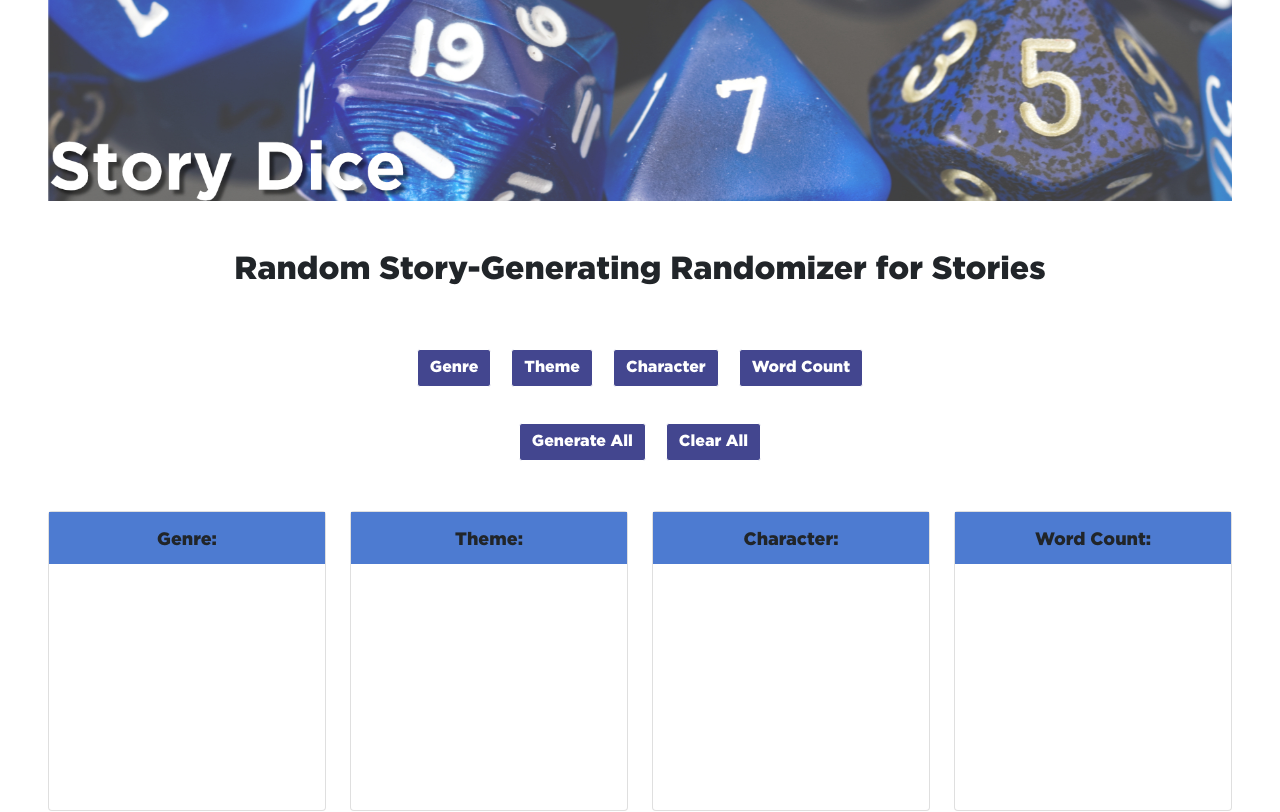
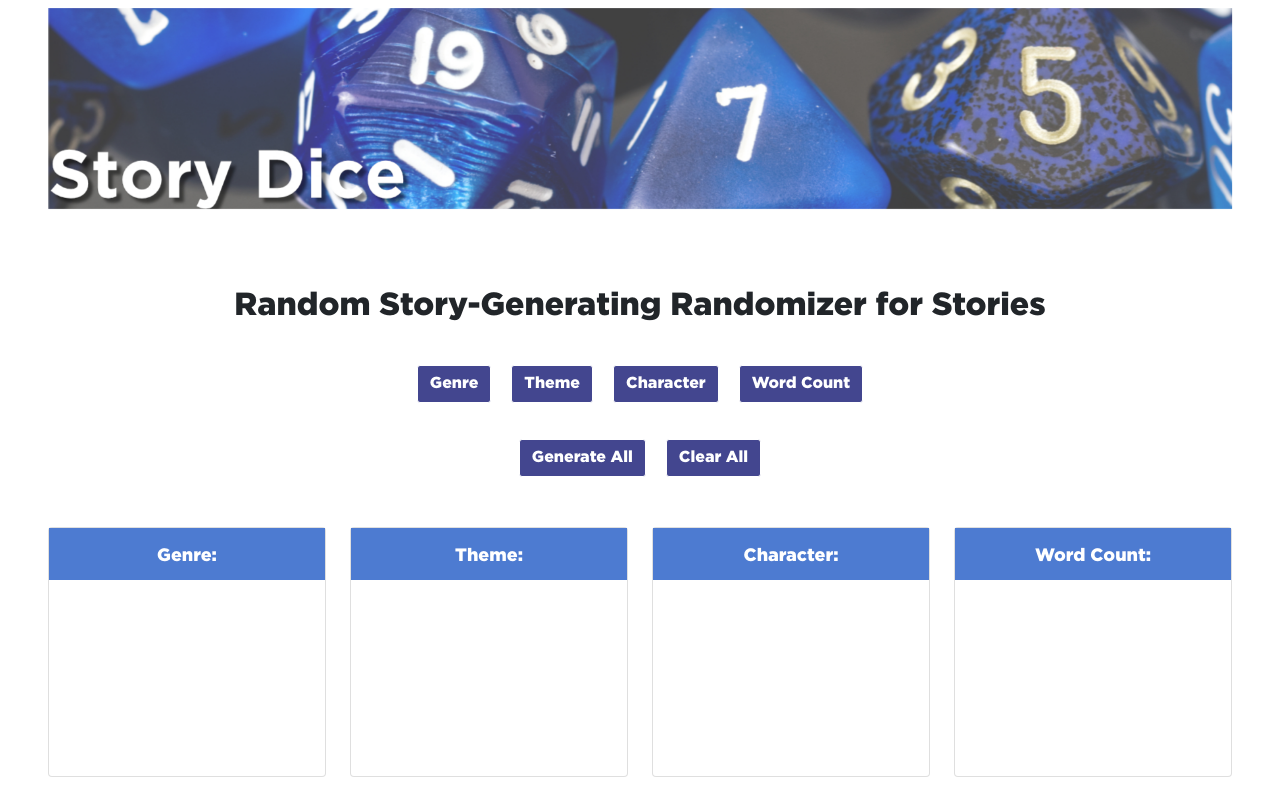
Before and after one commit to robotlions/storydice, a React (Create React App) app: page / in a window 1280 px wide. Shown: the top 812 px of the page. Built offline with nearby package versions, Linux system fonts and the light colour scheme.

Commit message:
adds sticky navbar

```diff
--- a/src/App.css
+++ b/src/App.css
@@ -1,6 +1,5 @@
 .bannerImg{
-  top: 0px;
-  width: 100vw;
+  margin-bottom: 50px;
 }
 
 @media (max-width: 575px){
@@ -26,6 +25,7 @@ Button{
 
 
 .card-title{
+  color: white;
   padding-top: 15px;
   padding-bottom:10px;
   background-color: #4D7BD1;
@@ -53,9 +53,12 @@ h2{
   font-family: 'Gotham Black';
 }
 
+.headerBlock{
+}
+
 .headlineText{
-  margin-top: 50px;
-  margin-bottom: 50px;
+  margin-top: 20px;
+  margin-bottom: 30px;
   animation: slideIn 2s;
 }
 
@@ -70,9 +73,10 @@ h2{
   font-size: large;
 }
 
+
 @keyframes slideIn {
-  from {opacity: 0; transform: translateX(500px);}
-  to {opacity: 1; transform: translateX(0px);}
+  from {opacity: 0; transform: translateY(-200px);}
+  to {opacity: 1; transform: translateY(0px);}
 }
 
 @font-face {
@@ -85,7 +89,7 @@ h2{
 }
 @media (min-width: 775px){
   .card{
-    min-height: 300px;
+    min-height: 250px;
   }
   .generatedString{
     margin-top: 30px;
--- a/src/App.js
+++ b/src/App.js
@@ -67,12 +67,14 @@ function App() {
   return (
     <motion.div>
       <div className="container-fluid g-md-5">
-        <div className="row">
+        <div className="row navbar sticky-top">
+
           <img
             className="bannerImg"
             src={bannerImg2}
             alt="black and white dice"
           ></img>
+
         </div>
         <div className="headlineText">
           <h2>Random Story-Generating Randomizer for Stories</h2>
```
